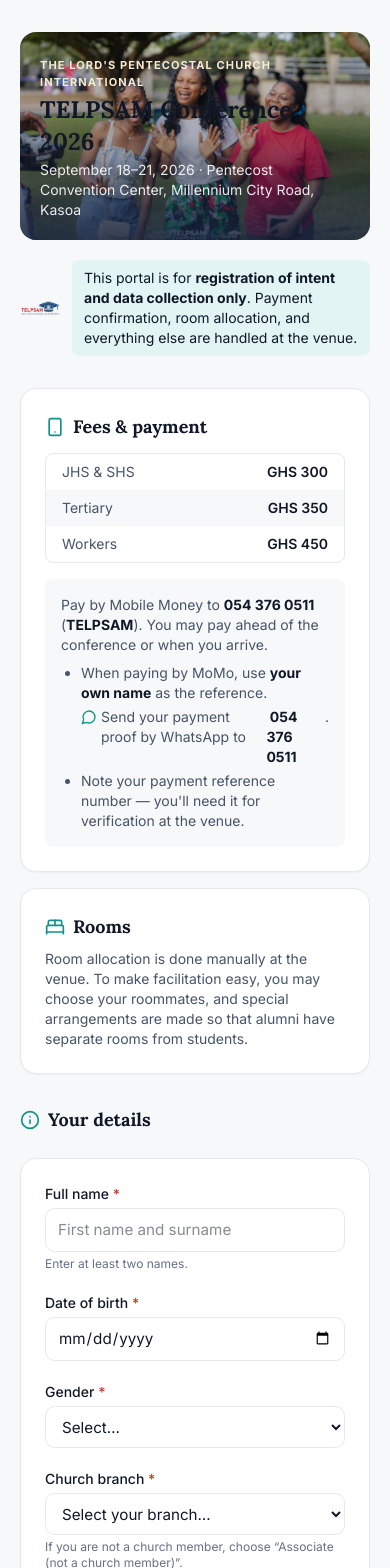
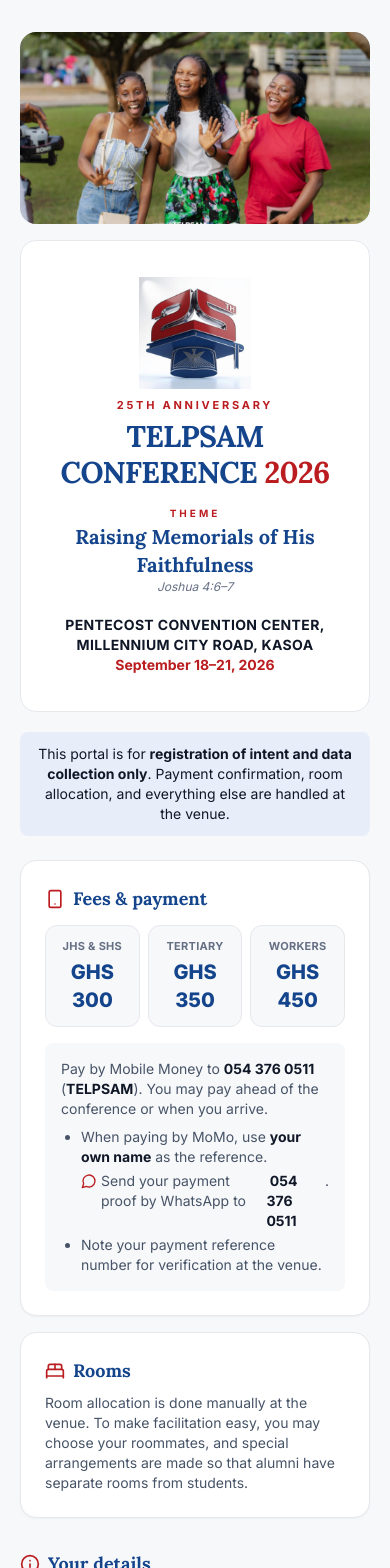
Before and after one commit to AnalystElikem/telpsam-registration, a Next.js app: page / in a window 390 px wide. Shown: the top 1568 px of the page. Built offline with nearby package versions, Linux system fonts and the light colour scheme.

Commit message:
Conference registration portal: photo banner + poster-style header

```diff
--- a/src/app/admin/page.tsx
+++ b/src/app/admin/page.tsx
@@ -34,7 +34,7 @@
         <div className="card p-7">
           <h1 className="text-xl font-bold text-ink">Registrations admin</h1>
           <p className="mt-1 text-sm text-body">Enter the admin password to view registrations.</p>
-          {error && <p className="mt-3 rounded-lg bg-red-50 p-2 text-sm text-danger">Incorrect password.</p>}
+          {error && <p className="mt-3 rounded-lg bg-red-soft p-2 text-sm text-danger">Incorrect password.</p>}
           <form action={loginAdmin} className="mt-4 space-y-3">
             <input name="password" type="password" required className="field" placeholder="Admin password" autoFocus />
             <button className="btn btn-primary w-full">Sign in</button>
@@ -55,7 +55,7 @@
     <main className="mx-auto max-w-6xl px-5 py-8">
       <div className="flex flex-wrap items-center justify-between gap-3">
         <h1 className="flex items-center gap-2 text-2xl font-bold text-ink">
-          <Users className="h-6 w-6 text-teal" /> Registrations
+          <Users className="h-6 w-6 text-blue" /> Registrations
           <span className="rounded-full bg-canvas px-2.5 py-0.5 text-sm font-semibold text-body">{rows.length}</span>
         </h1>
         <div className="flex items-center gap-2">
--- a/src/app/page.tsx
+++ b/src/app/page.tsx
@@ -12,50 +12,65 @@
 
   return (
     <main className="mx-auto max-w-2xl px-5 py-8">
-      {/* Hero */}
-      <div className="relative overflow-hidden rounded-2xl">
+      {/* Photo banner */}
+      <div className="overflow-hidden rounded-2xl">
         <Image
           src="/hero.jpg"
           alt="TELPSAM Conference"
           width={1600}
           height={1066}
           priority
-          className="h-52 w-full object-cover sm:h-64"
+          className="h-48 w-full object-cover sm:h-56"
         />
-        <div className="absolute inset-0 bg-gradient-to-t from-navy/85 via-navy/30 to-transparent" />
-        <div className="absolute bottom-0 left-0 right-0 p-5 text-white">
-          <p className="text-[11px] font-bold uppercase tracking-widest text-gold-soft">
-            The Lord&apos;s Pentecostal Church International
-          </p>
-          <h1 className="mt-1 text-2xl font-bold text-white sm:text-3xl">{CONFERENCE.name}</h1>
-          <p className="mt-0.5 text-sm text-white/90">{CONFERENCE.dates} · {CONFERENCE.venue}</p>
+      </div>
+
+      {/* Header */}
+      <div className="mt-4 overflow-hidden rounded-2xl border border-line bg-white">
+        <div className="px-6 py-9 text-center">
+          <Image
+            src="/anniversary-25.png"
+            alt={`TELPSAM ${CONFERENCE.anniversary}`}
+            width={130}
+            height={130}
+            priority
+            className="mx-auto h-28 w-28 object-contain"
+          />
+          <p className="mt-2 text-[11px] font-bold uppercase tracking-[0.25em] text-red">{CONFERENCE.anniversary}</p>
+          <h1 className="mt-1 text-3xl font-extrabold tracking-tight text-blue sm:text-4xl">
+            TELPSAM CONFERENCE <span className="text-red">2026</span>
+          </h1>
+
+          <div className="mx-auto mt-4 max-w-md">
+            <p className="text-[10px] font-bold uppercase tracking-[0.3em] text-red">Theme</p>
+            <p className="mt-0.5 font-serif text-xl font-bold text-blue">{CONFERENCE.theme}</p>
+            <p className="text-xs italic text-muted">{CONFERENCE.verse}</p>
+          </div>
+
+          <div className="mt-5">
+            <p className="text-sm font-bold uppercase tracking-wide text-ink">{CONFERENCE.venue}</p>
+            <p className="text-sm font-bold text-red">{CONFERENCE.dates}</p>
+          </div>
         </div>
       </div>
 
-      <header className="mt-5 flex items-center gap-3">
-        <Image src="/telpsam-logo.png" alt="TELPSAM" width={40} height={40} className="h-10 w-10 object-contain" />
-        <p className="rounded-lg bg-teal-soft/60 px-3 py-2 text-sm text-ink">
-          This portal is for <strong>registration of intent and data collection only</strong>.
-          Payment confirmation, room allocation, and everything else are handled at the venue.
-        </p>
-      </header>
+      {/* Intro note */}
+      <p className="mt-5 rounded-lg bg-blue-soft px-4 py-3 text-center text-sm text-ink">
+        This portal is for <strong>registration of intent and data collection only</strong>.
+        Payment confirmation, room allocation, and everything else are handled at the venue.
+      </p>
 
-      {/* Payment information */}
-      <section className="card mt-8 p-6">
-        <h2 className="flex items-center gap-2 text-lg font-bold text-ink">
-          <Smartphone className="h-5 w-5 text-teal" /> Fees &amp; payment
+      {/* Fees & payment */}
+      <section className="card mt-6 p-6">
+        <h2 className="flex items-center gap-2 text-lg font-bold text-blue">
+          <Smartphone className="h-5 w-5 text-red" /> Fees &amp; payment
         </h2>
-        <div className="mt-3 overflow-hidden rounded-lg border border-line">
-          <table className="w-full text-sm">
-            <tbody>
-              {CONFERENCE.fees.map((f, i) => (
-                <tr key={f.label} className={i % 2 ? "bg-canvas" : ""}>
-                  <td className="px-4 py-2 text-body">{f.label}</td>
-                  <td className="px-4 py-2 text-right font-semibold text-ink">GHS {f.amount}</td>
-                </tr>
-              ))}
-            </tbody>
-          </table>
+        <div className="mt-3 grid grid-cols-3 gap-2">
+          {CONFERENCE.fees.map((f) => (
+            <div key={f.label} className="rounded-xl border border-line bg-canvas p-3 text-center">
+              <p className="text-[11px] font-bold uppercase tracking-wide text-muted">{f.label}</p>
+              <p className="mt-1 text-xl font-extrabold text-blue">GHS {f.amount}</p>
+            </div>
+          ))}
         </div>
         <div className="mt-4 rounded-lg bg-canvas p-4 text-sm text-body">
           <p>
@@ -66,18 +81,18 @@
           <ul className="mt-2 list-disc space-y-1 pl-5">
             <li>When paying by MoMo, use <strong className="text-ink">your own name</strong> as the reference.</li>
             <li className="flex items-start gap-1">
-              <MessageCircle className="mt-0.5 h-4 w-4 shrink-0 text-teal" />
+              <MessageCircle className="mt-0.5 h-4 w-4 shrink-0 text-red" />
               Send your payment proof by WhatsApp to <strong className="text-ink">&nbsp;{CONFERENCE.momo.number}</strong>.
             </li>
-            <li>Note your payment reference number — you&apos;ll need it for verification at the venue.</li>
+            <li>Note your payment reference number for verification at the venue.</li>
           </ul>
         </div>
       </section>
 
-      {/* Rooming note */}
+      {/* Rooms */}
       <section className="card mt-4 p-6">
-        <h2 className="flex items-center gap-2 text-lg font-bold text-ink">
-          <BedDouble className="h-5 w-5 text-teal" /> Rooms
+        <h2 className="flex items-center gap-2 text-lg font-bold text-blue">
+          <BedDouble className="h-5 w-5 text-red" /> Rooms
         </h2>
         <p className="mt-2 text-sm text-body">
           Room allocation is done manually at the venue. To make facilitation easy, you may
@@ -88,7 +103,7 @@
 
       {/* Error banner */}
       {error && (
-        <div className="mt-8 flex items-start gap-2 rounded-lg border border-danger/30 bg-red-50 p-4 text-sm text-danger">
+        <div className="mt-8 flex items-start gap-2 rounded-lg border border-danger/30 bg-red-soft p-4 text-sm text-danger">
           <AlertCircle className="mt-0.5 h-4 w-4 shrink-0" />
           <span>{error}</span>
         </div>
@@ -96,8 +111,8 @@
 
       {/* Form */}
       <section className="mt-8">
-        <h2 className="flex items-center gap-2 text-lg font-bold text-ink">
-          <Info className="h-5 w-5 text-teal" /> Your details
+        <h2 className="flex items-center gap-2 text-lg font-bold text-blue">
+          <Info className="h-5 w-5 text-red" /> Your details
         </h2>
         <RegistrationForm />
       </section>
--- a/src/app/thank-you/page.tsx
+++ b/src/app/thank-you/page.tsx
@@ -12,7 +12,7 @@
       <p className="mt-2 text-body">
         Thank you for registering your intent to attend {CONFERENCE.name}. Your details have been received.
       </p>
-      <div className="mt-6 w-full rounded-lg bg-gold-soft/50 p-4 text-left text-sm text-ink">
+      <div className="mt-6 w-full rounded-lg border border-blue/20 bg-blue-soft p-4 text-left text-sm text-ink">
         <p className="font-semibold">Before the conference, please remember:</p>
         <ul className="mt-2 list-disc space-y-1 pl-5 text-body">
           <li>Pay your fee by MoMo to <strong className="text-ink">{CONFERENCE.momo.number}</strong> ({CONFERENCE.momo.name}) using your name as the reference, or pay at the venue.</li>
--- a/src/components/RegistrationForm.tsx
+++ b/src/components/RegistrationForm.tsx
@@ -100,7 +100,7 @@
         <span className="label">Are you a student or a worker? <span className="text-danger">*</span></span>
         <div className="mt-1 flex flex-wrap gap-3">
           {ATTENDEE_TYPES.map((t) => (
-            <label key={t} className="flex cursor-pointer items-center gap-2 rounded-lg border border-line px-4 py-2 text-sm has-[:checked]:border-navy has-[:checked]:bg-canvas">
+            <label key={t} className="flex cursor-pointer items-center gap-2 rounded-lg border border-line px-4 py-2 text-sm has-[:checked]:border-blue has-[:checked]:bg-blue-soft">
               <input
                 type="radio"
                 name="attendee_type"
@@ -183,7 +183,7 @@
       </div>
 
       {/* Fee acknowledgement */}
-      <label className="flex items-start gap-3 rounded-lg bg-gold-soft/50 p-4 text-sm text-ink">
+      <label className="flex items-start gap-3 rounded-lg border border-blue/20 bg-blue-soft p-4 text-sm text-ink">
         <input type="checkbox" name="fee_acknowledged" required className="mt-0.5 h-4 w-4 shrink-0" />
         <span>I understand the conference fees: <strong>{feeLine}</strong>, and that I may pay ahead of the conference or when I arrive.</span>
       </label>
--- a/src/lib/config.ts
+++ b/src/lib/config.ts
@@ -7,6 +7,9 @@
   name: "TELPSAM Conference 2026",
   dates: "September 18–21, 2026",
   venue: "Pentecost Convention Center, Millennium City Road, Kasoa",
+  anniversary: "25th Anniversary",
+  theme: "Raising Memorials of His Faithfulness",
+  verse: "Joshua 4:6–7",
 
   // Mobile Money payment details.
   momo: {
```
Also changed, not shown: src/app/globals.css (+21 -19 lines), src/components/Waves.tsx (added, +34 -0 lines), public/anniversary-25.png (added), 1 other file (tests, documents, lock files or other folders).
